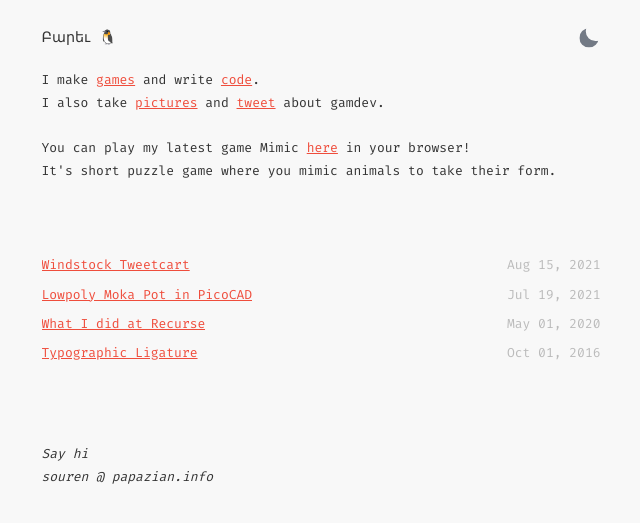
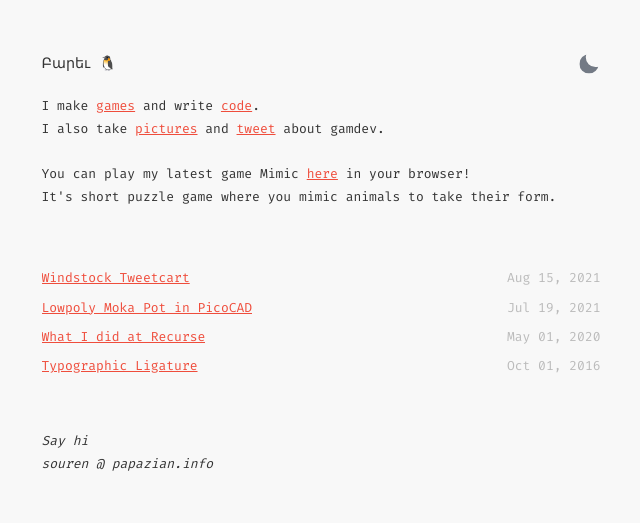
Before and after one commit to sourencho/sourencho.github.io, a Jekyll site: the page built from index.html, in a window 1280 px wide. Shown: the top 523 px of the page, without its empty margins (319-959 px from the left). Built offline with Jekyll 4.4.1, drawn with Linux system fonts in a browser that asks for light colours.

Commit message:
Fix spacing

```diff
--- a/_sass/_main.scss
+++ b/_sass/_main.scss
@@ -224,6 +224,10 @@
 }
 
 section {
+	margin-top: 5.5rem;
+}
+
+subsection {
 	margin-top: 3.5rem;
 }
 
--- a/index.html
+++ b/index.html
@@ -24,7 +24,7 @@
     </p>
 </section>
 
-<section class="posts">
+<subsection class="posts">
     <ul>
         {% for post in site.posts %}
         <li>
@@ -34,12 +34,12 @@
         </li>
         {% endfor %}
     </ul>
-</section>
+</subsection>
 
 
 
-<section>
+<subsection>
     <i>
     Say hi <br> souren @ papazian.info
     </i>
-</section>
+</subsection>
```
